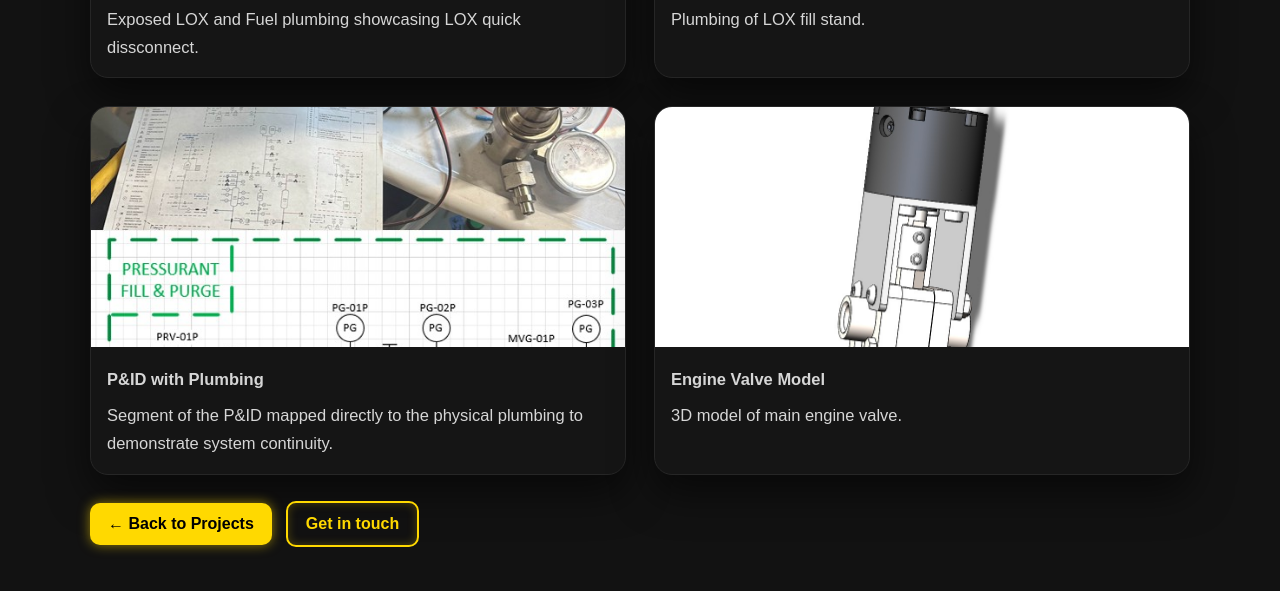
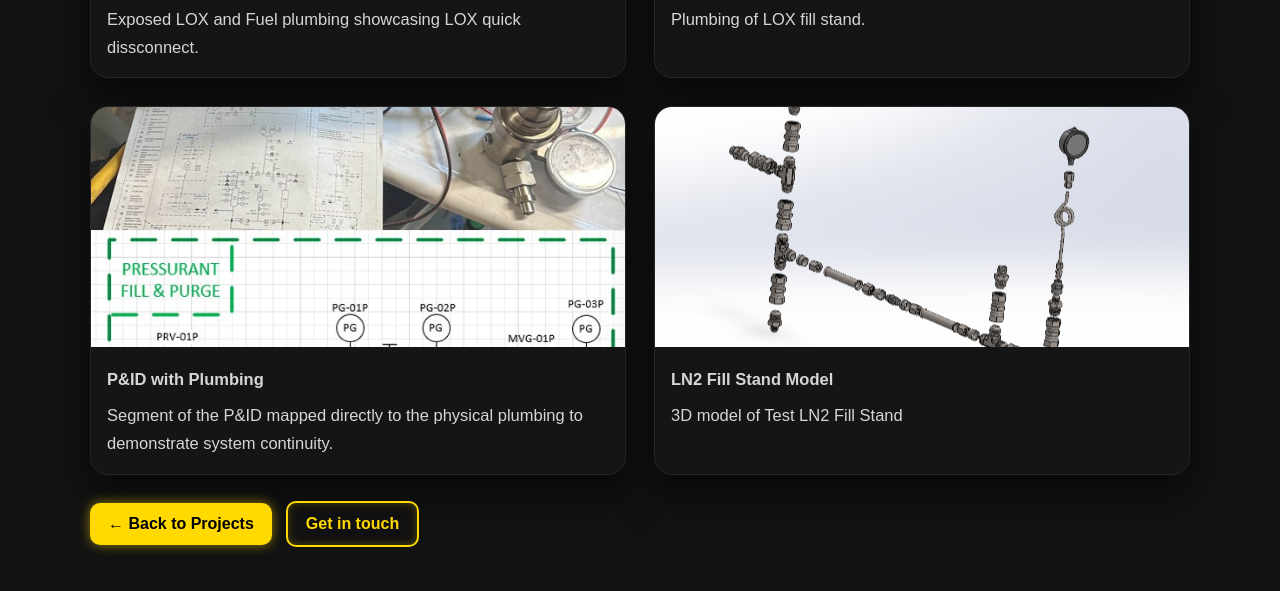
Before and after one commit to Josedelaguila04/josedelaguila04.github.io, a plain HTML site: page Project4.html in a window 1280 px wide. Shown: the part 990-1581 px from the top of the page. Drawn offline with Linux system fonts and the light colour scheme.

Commit message:
Update Project4.html

```diff
--- a/Project4.html
+++ b/Project4.html
@@ -367,10 +367,10 @@
           </article>
 
           <article class="gallery-card">
-            <img src="EngineValveModel.jpg" alt="Engine Valve Model" data-title="Engine Valve Model">
+            <img src="LN2CAD.png" alt="LN2 Plumbing Model" data-title="LN2 Plumbing Model">
             <div class="gallery-card-body">
-              <p class="gallery-card-title">Engine Valve Model</p>
-              <p class="gallery-card-desc">3D model of main engine valve.</p>
+              <p class="gallery-card-title">LN2 Fill Stand Model</p>
+              <p class="gallery-card-desc">3D model of Test LN2 Fill Stand</p>
             </div>
           </article>
         </div>
```
